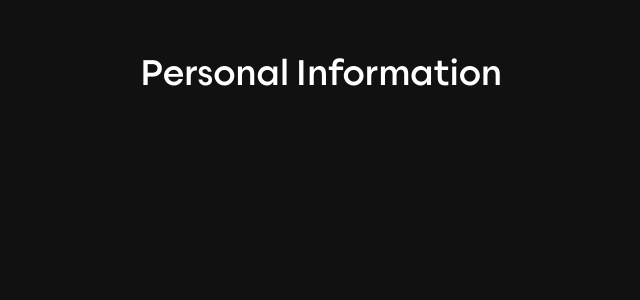
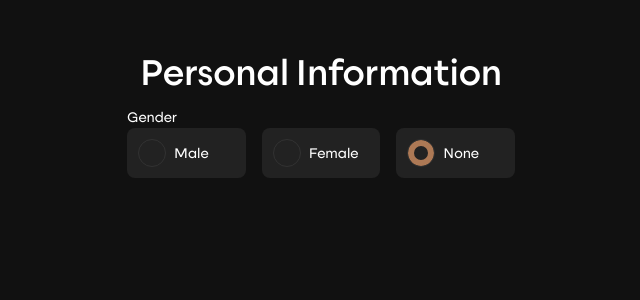
Before and after one commit to MTONSEG/sporthub-react, a React (Create React App) app: page /auth/personal in a window 1280 px wide. Shown: the top 300 px of the page, without its empty margins (319-959 px from the left). Built offline with nearby package versions, Linux system fonts and the light colour scheme.

Commit message:
add radio components

```diff
--- a/src/components/pages/Auth/PersonalAuth/PersonalAuth.tsx
+++ b/src/components/pages/Auth/PersonalAuth/PersonalAuth.tsx
@@ -1,21 +1,32 @@
-import React from "react";
+import React, { useState } from "react";
 import './PersonalAuth.scss';
 import TitleAuth from "../../../ui/atoms/TitleAuth/TitleAuth";
 import { useAppSelector } from "../../../../hooks/hooks";
 import { SubtextAuth } from "../SubtextAuth/SubtextAuth";
 import Container from "../../../containers/Container/Container";
+import Radio from "../../../ui/forms/Radio/Radio";
+import { genderType } from "../../../../redux/slices/auth/personalSlice";
+import RadioList from "../../../ui/forms/RadioList/RadioList";
+
 
 type propsType = {
 	email?: string
 }
 
 const PersonalAuth: React.FC<propsType> = ({ email }) => {
-	// const state = useAppSelector(state => state.check);
+	const {radio, ...state} = useAppSelector(state => state.personalAuth);
+	const [gender, setGender] = useState<genderType>('none');
 
 	return (
-			<div className="personal-auth">
-				<TitleAuth title="Personal Information" />
-			</div>
+		<div className="personal-auth">
+			<TitleAuth title="Personal Information" />
+			<RadioList
+				title={radio.title}
+				list={radio.list}
+				current={gender}
+				setCurrent={setGender}
+			/>
+		</div>
 	)
 }
 
--- /dev/null
+++ b/src/components/ui/forms/Radio/Radio.scss
@@ -0,0 +1,55 @@
+.radio-filed {
+	border-radius: 8px;
+	background: #222;
+	padding: 10px;
+	display: flex;
+	align-items: center;
+	cursor: pointer;
+	border: 1px solid transparent;
+	width: 100%;
+	&__input {
+		position: absolute;
+		z-index: -1;
+		pointer-events: none;
+		opacity: 0;
+		visibility: hidden;
+	}
+	&__custom {
+		position: relative;
+		flex: 0 0 28px;
+		height: 28px;
+		border-radius: 50%;
+		border: 1px solid #323232;
+		overflow: hidden;
+		margin: 0 8px 0 0;
+		&::after {
+			content: "";
+			position: absolute;
+			display: block;
+			border-radius: 50%;
+			width: 100%;
+			height: 100%;
+			top: 0;
+			left: 0;
+			border: 6px solid #ad7955;
+			transition: all .2s;
+			opacity: 0;
+			transform: scale(0);
+		}
+	}
+	&__title {
+		line-height: normal;
+	}
+	&.active .radio-filed__custom::after {
+		opacity: 1;
+		transform: scale(1);
+	}
+	&:hover {
+		border-color: rgba(173, 122, 85, 0.5);
+	}
+	@media (max-width: 992px) {
+		&:hover {
+			border-color: transparent;
+		}
+	}
+}
--- /dev/null
+++ b/src/components/ui/forms/Radio/Radio.tsx
@@ -0,0 +1,45 @@
+import React, { CSSProperties } from "react";
+import './Radio.scss';
+import { isChecked } from "../../../../utils/addActiveClassFunctions";
+
+interface radioType {
+	title?: string,
+	value: string,
+	current: string,
+	maxWidth?: string,
+	name:string,
+	mb?: string,
+	setCurrent: Function
+}
+
+
+const Radio: React.FC<radioType> = ({
+	title,
+	value,
+	current,
+	setCurrent,
+	name,
+	maxWidth,
+	mb = '0'
+}) => {
+
+	const style: CSSProperties = {
+		maxWidth,
+		marginBottom: mb
+	}
+	return (
+		<label className={`radio-filed ${isChecked(current, value, 'active')}`} style={style}>
+			<input
+				type="radio"
+				name={name}
+				value={value}
+				checked={current === value}
+				onChange={e => { setCurrent(e.target.value) }}
+				className="radio-filed__input" />
+			<div className="radio-filed__custom"></div>
+			<p className="radio-filed__title">{title}</p>
+		</label>
+	)
+}
+
+export default Radio
--- /dev/null
+++ b/src/components/ui/forms/RadioList/RadioList.scss
@@ -0,0 +1,9 @@
+.radio-list {
+	&__title {
+		margin-bottom: 4px;
+	}
+	&__radios-wrap {
+		display: flex;
+		column-gap: 16px;
+	}
+}
--- /dev/null
+++ b/src/components/ui/forms/RadioList/RadioList.tsx
@@ -0,0 +1,46 @@
+import React, { CSSProperties } from "react";
+import './RadioList.scss';
+import { radioType } from "../../../../redux/slices/auth/personalSlice";
+import Radio from "../Radio/Radio";
+
+interface radioListType {
+	title?: string,
+	list?: radioType[],
+	current: string,
+	mb?: string,
+	setCurrent: Function,
+}
+
+const RadioList: React.FC<radioListType> = ({
+	list,
+	title,
+	current,
+	setCurrent,
+	mb = '0'
+}) => {
+	const style: CSSProperties = {
+		marginBottom: mb
+	}
+
+	return (
+		<div className="radio-list" style={style}>
+			<p className="radio-list__title">{title}</p>
+			<div className="radio-list__radios-wrap">
+				{
+					list.map(el => (
+						<Radio
+							key={el.id}
+							title={el.title}
+							name={title}
+							value={el.value}
+							current={current}
+							setCurrent={setCurrent}
+						/>
+					))
+				}
+			</div>
+		</div>
+	)
+}
+
+export default RadioList
--- /dev/null
+++ b/src/components/ui/forms/Select/Select.scss
@@ -0,0 +1 @@
+.select-filed{}
--- a/src/redux/slices/auth/personalSlice.ts
+++ b/src/redux/slices/auth/personalSlice.ts
@@ -6,6 +6,7 @@ export type uploadType = {
 	title: string,
 	text: string
 }
+export type genderType = 'male' | 'female' | 'none';
 
 export type birthdayType = {
 	title: string,
@@ -14,7 +15,7 @@ export type birthdayType = {
 export type radioType = {
 	id: string | number,
 	title: string,
-	checked: boolean
+	value: genderType
 }
 export type radioListType = {
 	title: string,
@@ -48,9 +49,9 @@ const initialState: personalAuthType = {
 	radio: {
 		title: 'Gender',
 		list: [
-			{ id: uuid(), title: 'Male', checked: false },
-			{ id: uuid(), title: 'Female', checked: false },
-			{ id: uuid(), title: 'None', checked: false },
+			{ id: uuid(), title: 'Male', value:'male' },
+			{ id: uuid(), title: 'Female', value:'female' },
+			{ id: uuid(), title: 'None', value:'none'},
 		]
 	}
 }
```
Also changed, not shown: src/components/ui/forms/Select/Select.tsx (added, +19 -0 lines).
